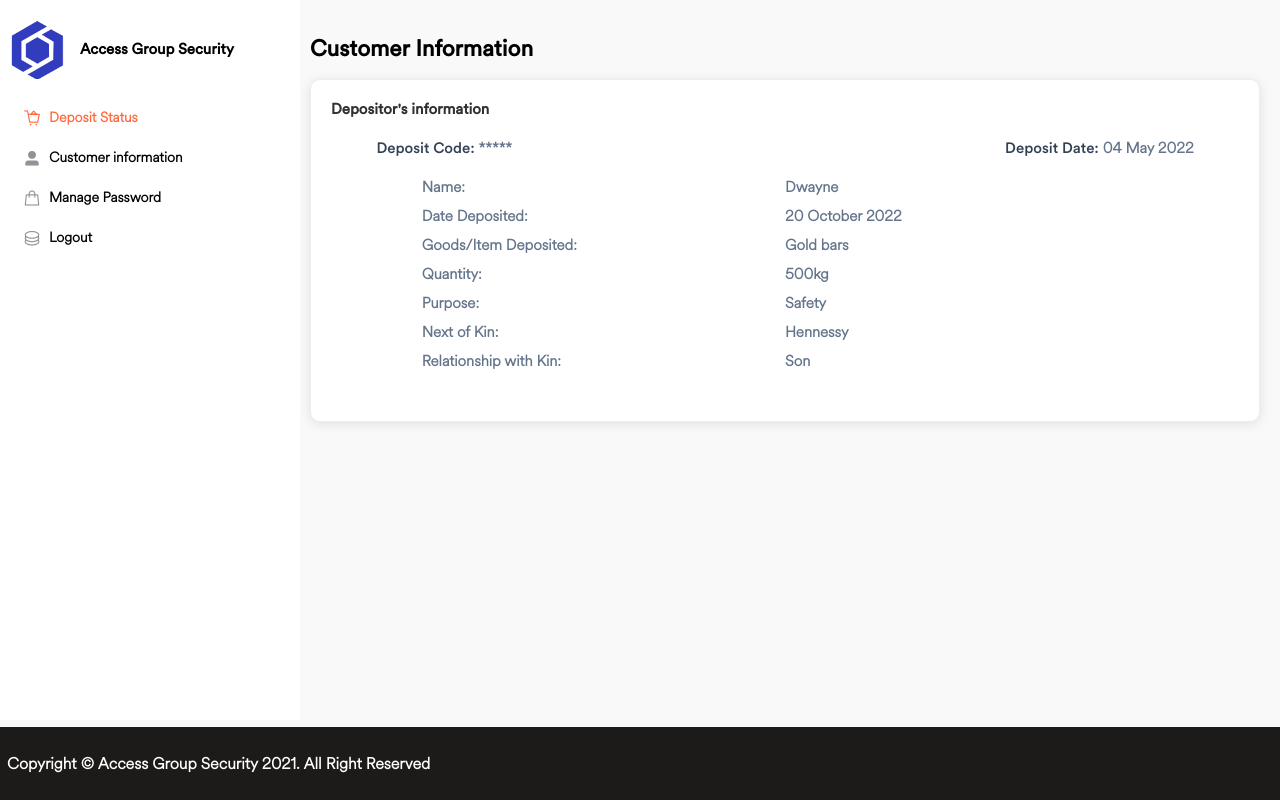
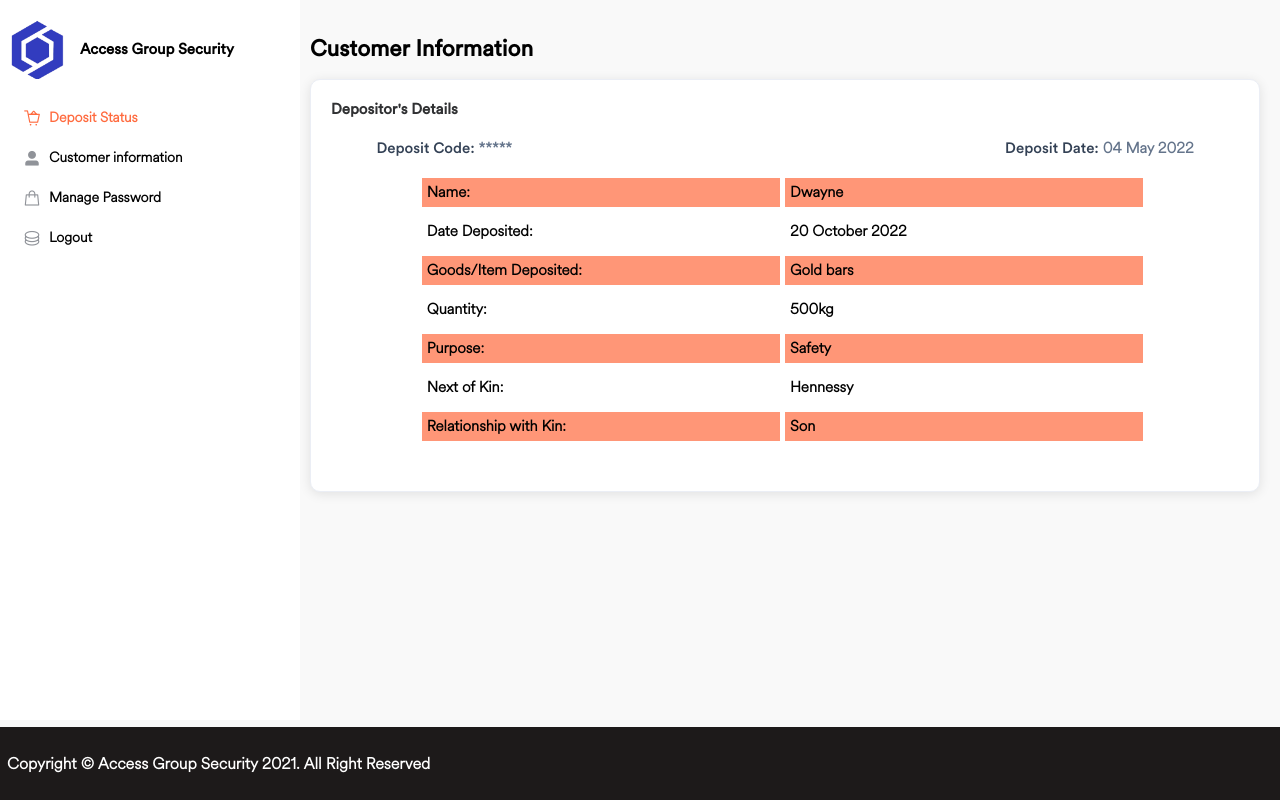
Before and after one commit to DeHerro1/aben_mining, a Nuxt app: page /deposit_vault/customer_information in a window 1280 px wide. Built offline with nearby package versions, Linux system fonts and the light colour scheme.

Commit message:
access security vault

```diff
--- a/components/vault/sidebar.vue
+++ b/components/vault/sidebar.vue
@@ -93,6 +93,9 @@ $laptop_screen: 1024px;
   height: 90vh;
 
   position: fixed;
+  @media (max-width: $medium_screen) {
+    width: 200px !important;
+  }
 }
 .sidebar {
   height: 100%;
--- a/layouts/dashboard.vue
+++ b/layouts/dashboard.vue
@@ -32,9 +32,13 @@ export default {
 .deposit_vault_container {
   height: 80vh;
 }
+@media (min-width: 1024px) {
+  .dash_footer {
+    position: absolute;
+    bottom: 0;
+  }
+}
 .dash_footer {
-  position: absolute;
-  bottom: 0;
   width: 100%;
   margin-top: 20px;
 }
--- a/pages/deposit_vault/customer_information.vue
+++ b/pages/deposit_vault/customer_information.vue
@@ -2,13 +2,13 @@
   <div class="vault_content_container">
     <h3>Customer Information</h3>
     <el-card class="box-card vault_content">
-      <h4>Depositor's information</h4>
+      <h4>Depositor's Details</h4>
       <div class="vault_content_header">
         <p><b>Deposit Code: </b> *****</p>
         <p><b>Deposit Date:</b> 04 May 2022</p>
       </div>
       <div class="vault_deposit_status">
-        <section>
+        <section class="deposit_text">
           <p>Name:</p>
           <p>Dwayne</p>
         </section>
@@ -16,7 +16,7 @@
           <p>Date Deposited:</p>
           <p>20 October 2022</p>
         </section>
-        <section>
+        <section class="deposit_text">
           <p>Goods/Item Deposited:</p>
           <p>Gold bars</p>
         </section>
@@ -25,7 +25,7 @@
           <p>500kg</p>
         </section>
 
-        <section>
+        <section class="deposit_text">
           <p>Purpose:</p>
           <p>Safety</p>
         </section>
@@ -33,7 +33,7 @@
           <p>Next of Kin:</p>
           <p>Hennessy</p>
         </section>
-        <section>
+        <section class="deposit_text">
           <p>Relationship with Kin:</p>
           <p>Son</p>
         </section>
@@ -67,7 +67,9 @@ $laptop_screen: 1024px;
   padding-top: 20px;
   height: 500px;
   margin: 20px 20px 0 310px;
-  // overflow-y: scroll;
+  @media (max-width: $medium_screen) {
+    margin-left: 210px;
+  }
   .vault_content {
     margin-top: 20px;
     padding: 20px;
@@ -81,15 +83,20 @@ $laptop_screen: 1024px;
     .vault_deposit_status {
       width: 80%;
       margin: 0 auto;
-      &:nth-child(1) {
-        background: red;
-      }
       section {
         margin-bottom: 10px;
         display: flex;
         // justify-content: space-between;
         p {
           width: 50%;
+          color: #000 !important;
+          margin-right: 5px;
+          padding: 5px;
+        }
+      }
+      .deposit_text {
+        p {
+          background: rgba(255, 106, 62, 0.7);
         }
       }
     }
--- a/pages/deposit_vault/index.vue
+++ b/pages/deposit_vault/index.vue
@@ -3,6 +3,11 @@
     <h3>Deposit Summary</h3>
     <el-card class="box-card vault_content">
       <h4>Deposit Status</h4>
+      <div class="vault_content_header">
+        <p>Thomas Robert Bentley</p>
+        <p><b>Deposit Serial NO:</b>*****v443</p>
+        <p><b>Current Value:</b> 12,000</p>
+      </div>
       <div class="vault_content_header">
         <p><b>Deposit Code: </b> *****</p>
         <p><b>Deposit Date:</b> 04 May 2022</p>
@@ -65,9 +70,10 @@ $laptop_screen: 1024px;
 
 .vault_content_container {
   padding-top: 20px;
-  height: 500px;
   margin: 20px 20px 0 310px;
-  // overflow-y: scroll;
+  @media (max-width: $medium_screen) {
+    margin-left: 210px;
+  }
   .vault_content {
     margin-top: 20px;
     padding: 20px;
@@ -91,7 +97,6 @@ $laptop_screen: 1024px;
 
         p {
           width: 50%;
-          font-weight: 700;
           color: #000 !important;
           margin-right: 5px;
           padding: 5px;
--- a/pages/deposit_vault/manage_password.vue
+++ b/pages/deposit_vault/manage_password.vue
@@ -44,7 +44,9 @@ $laptop_screen: 1024px;
   padding-top: 20px;
   height: 500px;
   margin: 20px 20px 0 310px;
-  // overflow-y: scroll;
+  @media (max-width: $medium_screen) {
+    margin-left: 210px;
+  }
   .vault_content {
     margin-top: 20px;
     padding: 20px;
```
